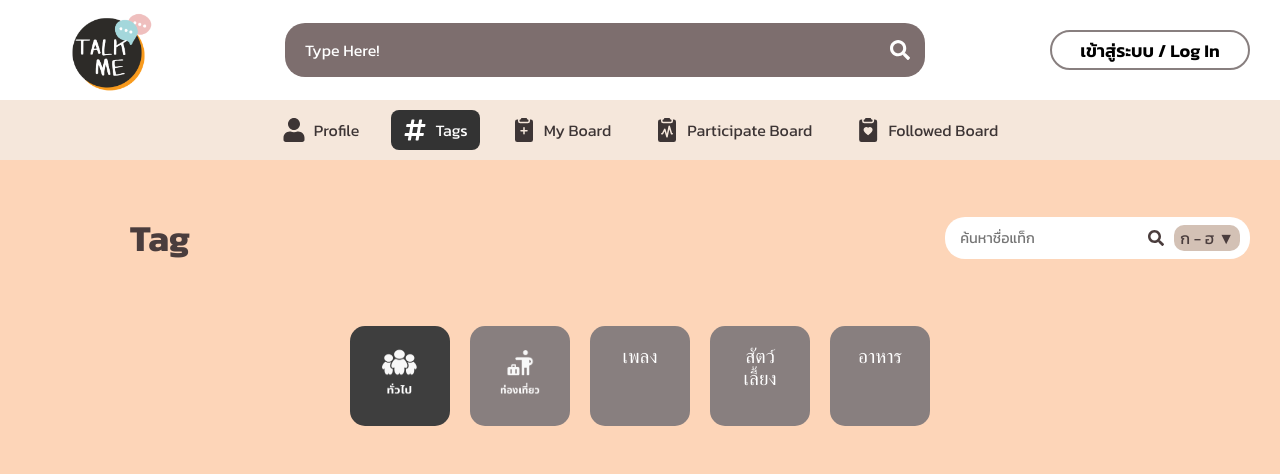
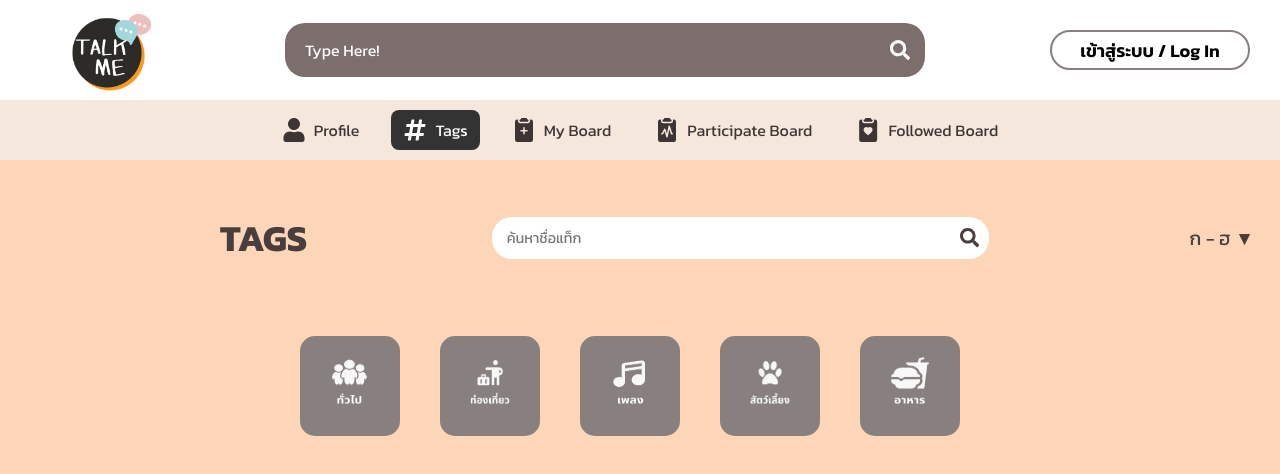
Before and after one commit to kanomkway/project-talkme, a React (Vite) app: page /tags in a window 1280 px wide. Shown: the top 474 px of the page. Built offline with nearby package versions, Linux system fonts and the light colour scheme.

Commit message:
aing1010

```diff
--- a/src/TagScreen.css
+++ b/src/TagScreen.css
@@ -0,0 +1,80 @@
+.main-content {
+    padding: 20px;
+  }
+
+  .board-header {
+    font-family: 'Kanit', sans-serif;
+    font-size: 1.2rem;
+    color: #4a3d3d;
+    margin-left: 100px;
+  }
+
+  .search-tags {
+    display: flex;
+    align-items: center;
+    background-color: #ffffff;
+    border-radius: 20px;
+    padding: 5px 10px;
+  }
+
+  .search-tags input {
+    border: none;
+    outline: none;
+    font-size: 0.9rem;
+    color: #4a3d3d;
+    margin-right: 20px;
+  }
+
+  .search-icon-small {
+    font-size: 1.2rem;
+    color: #4a3d3d;
+    margin-left: 250px;
+  }
+
+  .sort-button {
+    background: none;
+    border: none;
+    font-size: 1.2rem;
+    color: #4a3d3d;
+    margin-left: 10px;
+    cursor: pointer;
+  }
+
+  .tag {
+    background-color: #887F7F;
+    color: white;
+    border: none;
+    border-radius: 15px; /* เพิ่มความโค้ง */
+    padding: 20px 30px; /* ขยายขนาดกล่อง */
+    display: flex;
+    flex-direction: column;
+    align-items: center;
+    cursor: pointer;
+    font-size: 1.2rem;
+    margin-right: 20px;
+
+  }
+
+  .tag.active {
+    background-color: #3e3e3e;
+  }
+
+  .tag-icon {
+    font-size: 2.5rem; /* ขยายขนาดไอคอน */
+    margin-bottom: 5px; /* เพิ่มระยะห่างระหว่างไอคอนกับข้อความ */
+  }
+
+  .tags-header {
+    display: flex;
+    align-items: center;
+    justify-content: space-between;
+    padding: 5px 10px;
+    margin-bottom: 10px;
+  }
+
+  .tags-header h2 {
+    font-family: 'Kanit', sans-serif;
+    font-size: 2.3rem;
+    font-weight: 700;
+    color: #4a3d3d;
+  }
--- a/src/TagScreen.jsx
+++ b/src/TagScreen.jsx
@@ -1,4 +1,3 @@
-import './App.css';
 import './TagScreen.css';
 import { useState } from "react";
 import { FaSearch } from "react-icons/fa";
@@ -14,38 +13,34 @@ function TagScreen() {
   const [value, setValue] = useState("Type Here!");
 
   return (
-    <div className="App">
       <main className="main-content">
-        <div className="tags-header">
-          <div className="profile-header">
-              <h2>Tag</h2>
-          </div>
+        <div className="board-header">
+          <h2>TAGS</h2>
           <div className="search-tags">
             <input type="text" placeholder="ค้นหาชื่อแท็ก" />
             <FaSearch className="search-icon-small" />
-            <button className="sort-button">ก - ฮ ▼</button>
           </div>
-      </div>
+          <button className="sort-button">ก - ฮ ▼</button>
+        </div>
 
       <div className="tags">
-        <button className="tag active">
+        <button className="tag">
         <img src="src/img/ปุ่มหมวดทั่วไป.png" alt="ทั่วไป" width="40px" height="50px" />
         </button>
         <button className="tag">
         <img src="src/img/ปุ่มหมวดท่องเที่ยว.png" alt="ทั่วไป" width="40px" height="50px" />
         </button>
         <button className="tag">
-          <div>เพลง</div>
+        <img src="src/img/ปุ่มหมวดเพลง.png" alt="ทั่วไป" width="40px" height="50px" />
         </button>
         <button className="tag">
-          <div>สัตว์เลี้ยง</div>
+        <img src="src/img/ปุ่มหมวดสัตว์เลี้ยง.png" alt="ทั่วไป" width="40px" height="50px" />
         </button>
         <button className="tag">
-          <div>อาหาร</div>
+        <img src="src/img/ปุ่มหมวดอาหาร.png" alt="ทั่วไป" width="40px" height="50px" />
         </button>
       </div>
       </main>
-    </div>
   );
 }
 
```
Also changed, not shown: src/ProfileScreen.css (deleted).
